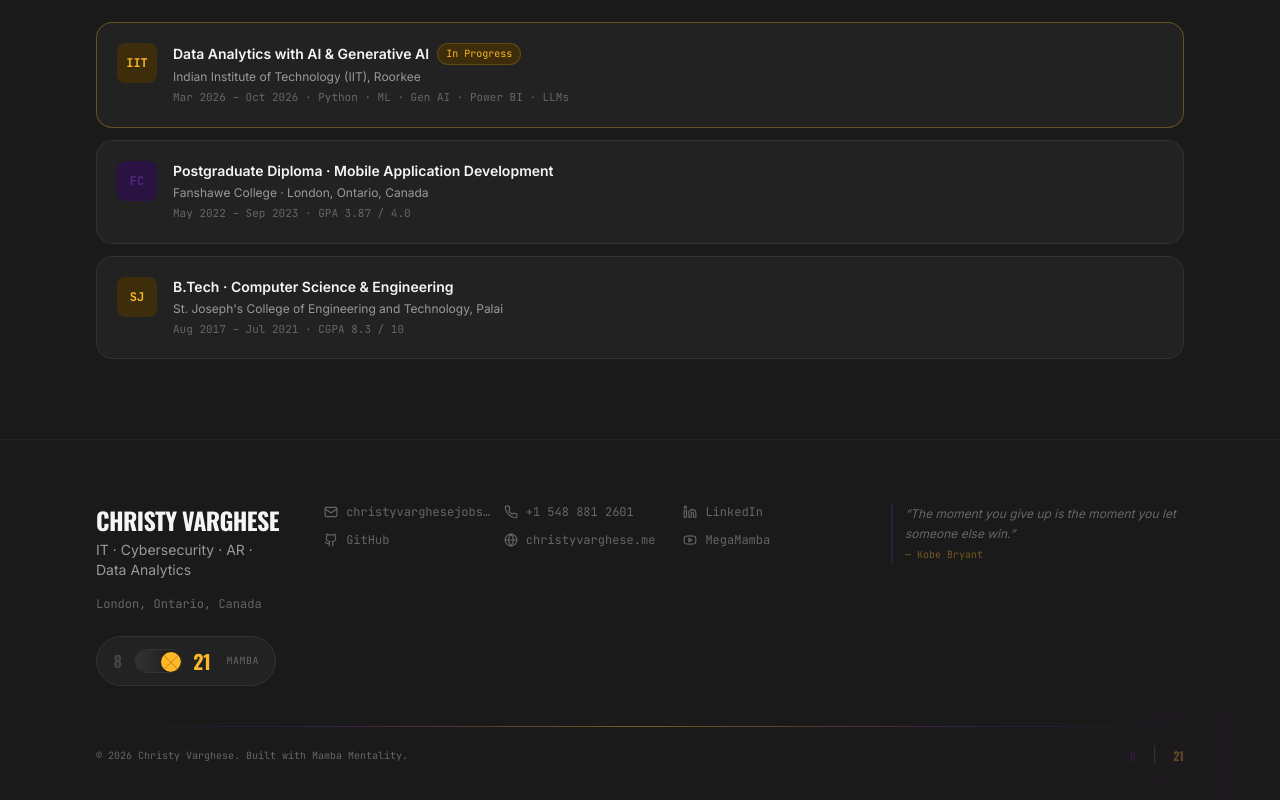
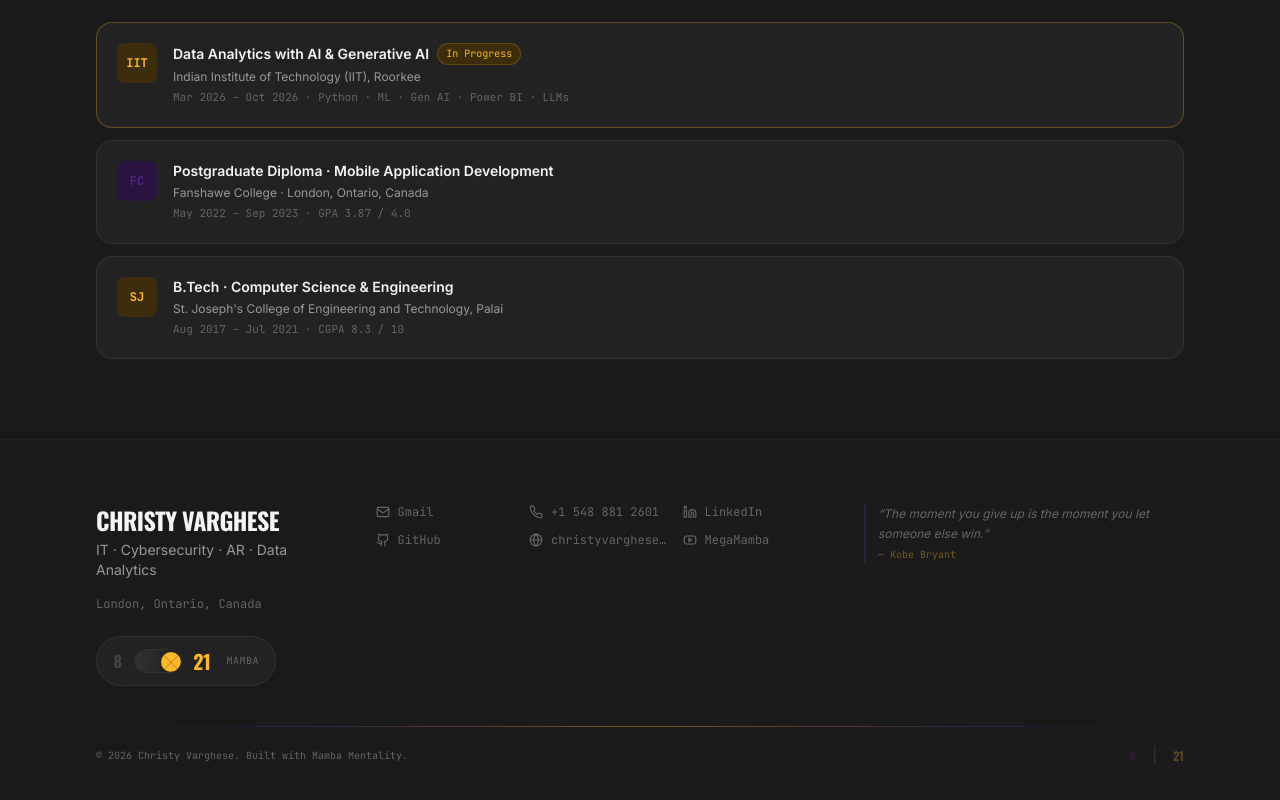
Before and after one commit to Christy-Varghese/Christy-Varghese.github.io, a Next.js app: page / in a window 1280 px wide. Shown: the part 6335-7135 px from the top of the page. Built offline with nearby package versions, Linux system fonts and the light colour scheme.

Commit message:
fix: Footer fix

```diff
--- a/components/Footer.jsx
+++ b/components/Footer.jsx
@@ -12,7 +12,7 @@ import { Mail, Phone, Linkedin, Github, Globe, Youtube } from 'lucide-react';
 import ModeToggle from './ModeToggle';
 
 const links = [
-  { icon: <Mail size={14} />, label: 'christyvarghesejobs@gmail.com', href: 'mailto:christyvarghesejobs@gmail.com' },
+  { icon: <Mail size={14} />, label: 'Gmail', href: 'mailto:christyvarghesejobs@gmail.com' },
   { icon: <Phone size={14} />, label: '+1 548 881 2601', href: 'tel:+15488812601' },
   { icon: <Linkedin size={14} />, label: 'LinkedIn', href: 'https://www.linkedin.com/in/christy-varghese/' },
   { icon: <Github size={14} />, label: 'GitHub', href: 'https://github.com/Christy-Varghese' },
```
